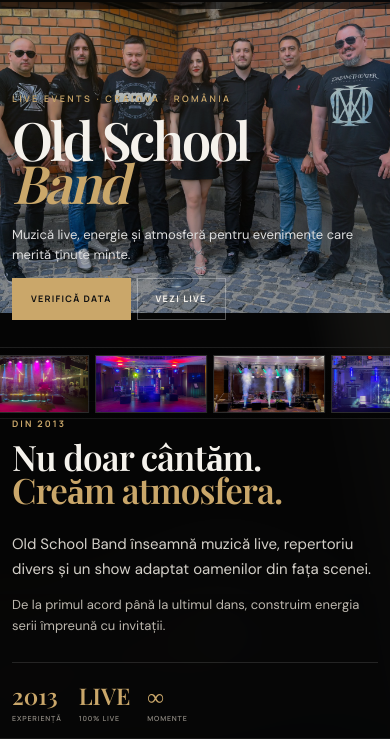
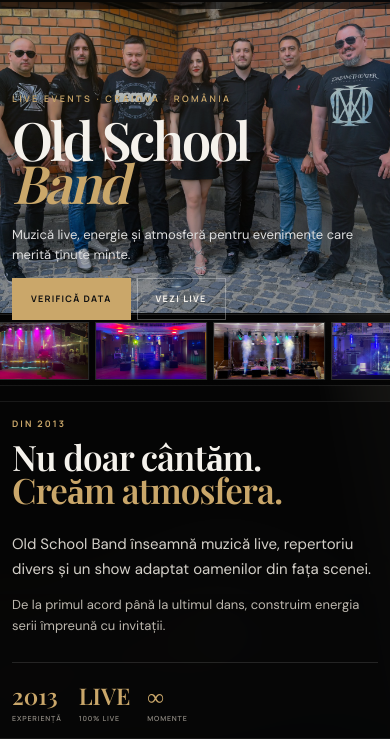
Before and after one commit to Florin90Florin/OLDSCHOOL, a plain HTML site: page index.html in a window 390 px wide. Shown: the part 105-844 px from the top of the page. Drawn offline with nearby package versions, Linux system fonts and the light colour scheme; a web font is replaced by a local one.

Commit message:
Update index.html

```diff
--- a/index.html
+++ b/index.html
@@ -407,7 +407,7 @@
 
       .event-strip {
         height: 72px;
-        bottom: -18px;
+        bottom: 15px;
       }
 
       .event-strip-track {
```
